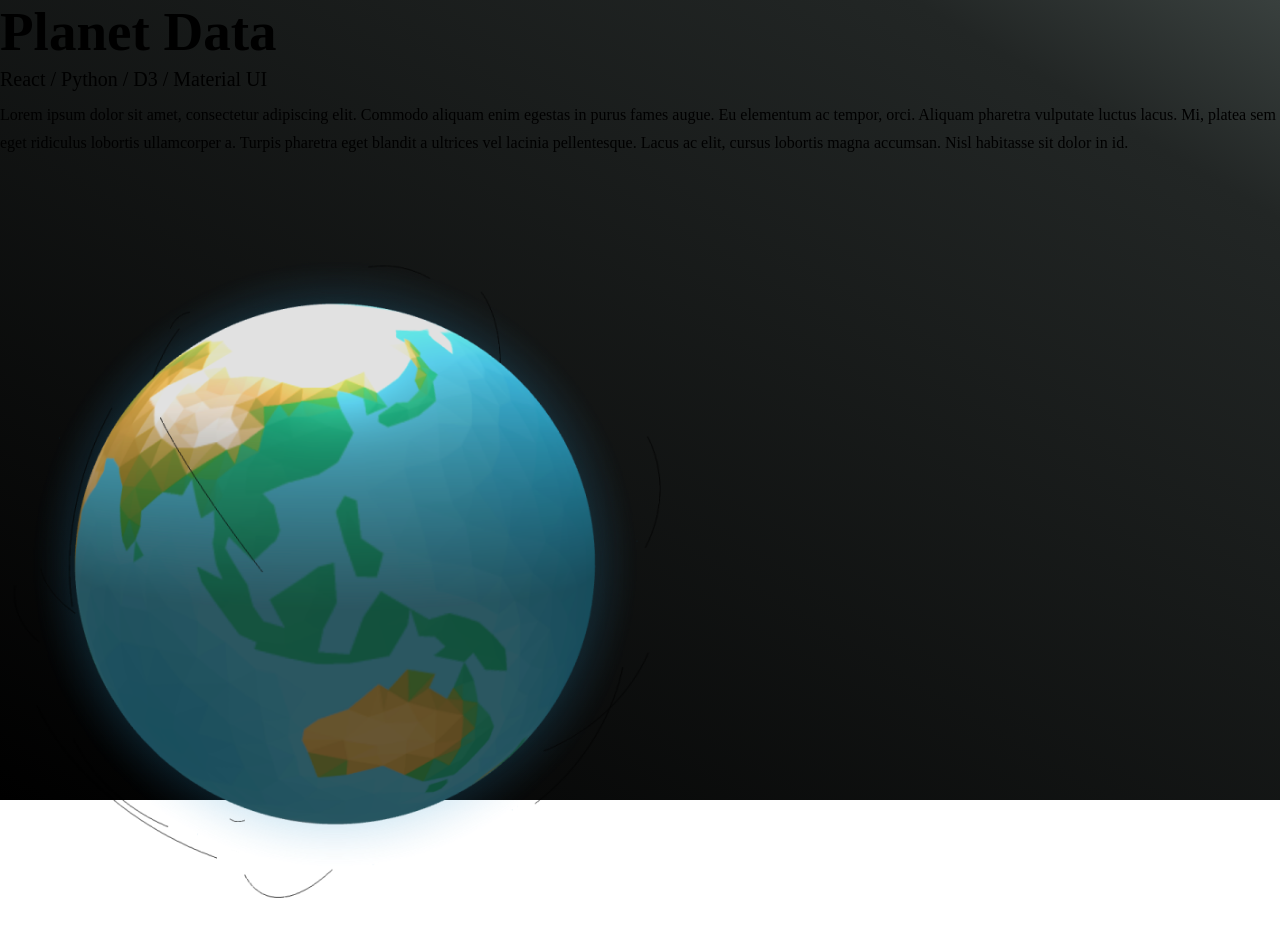
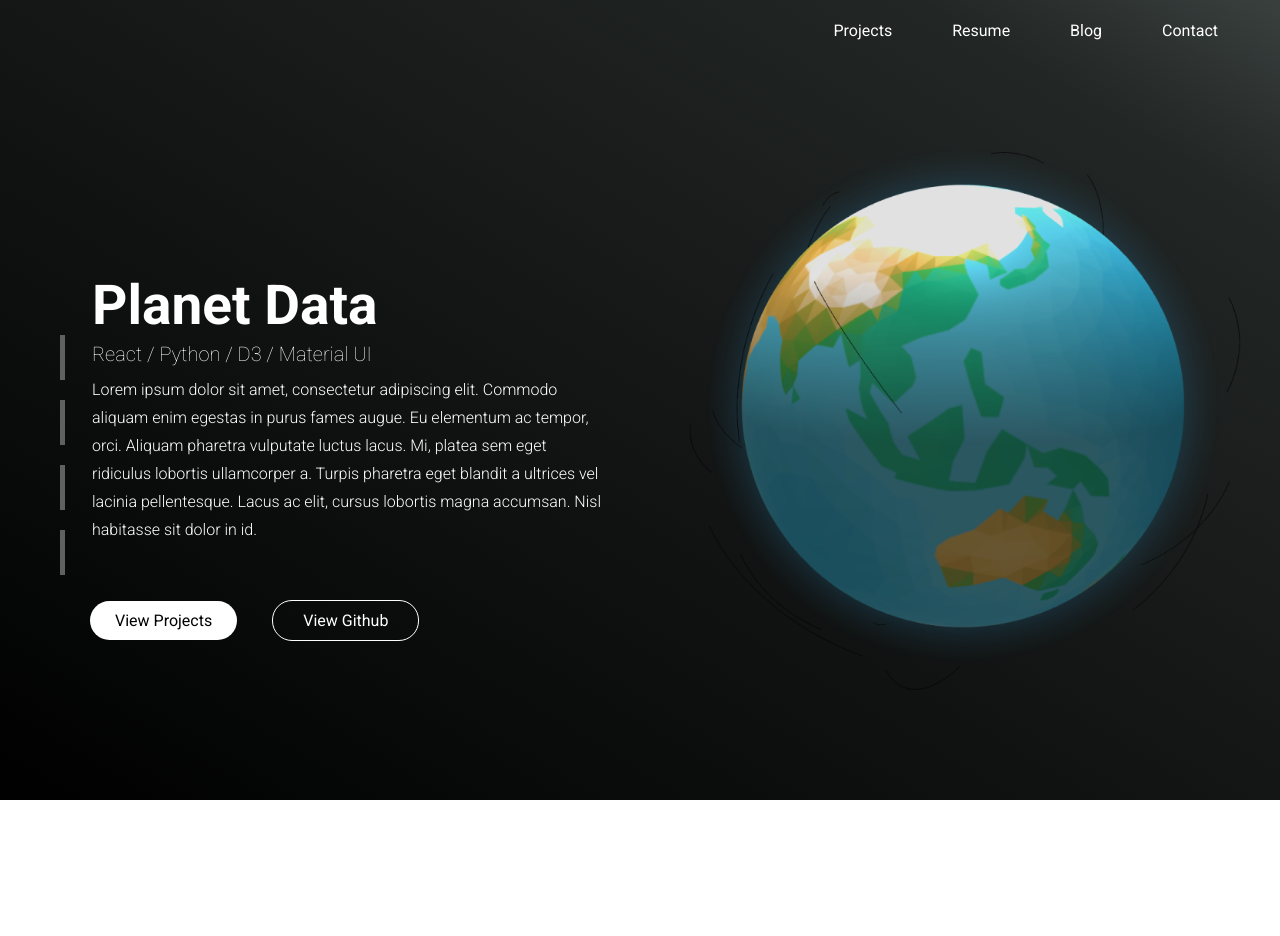
Before and after one commit to Stephenfre/react-portfolio, a React (Create React App) app: page /project/planetdata in a window 1280 px wide. Shown: the top 936 px of the page. After the commit the page ends 800 px from the top, so only its background shows below. Built offline with nearby package versions, Linux system fonts and the light colour scheme.

Commit message:
fully styled project pages

```diff
--- a/package.json
+++ b/package.json
@@ -36,5 +36,9 @@
       "last 1 firefox version",
       "last 1 safari version"
     ]
+  },
+  "devDependencies": {
+    "@iconify/icons-bi": "^1.1.5",
+    "@iconify/react": "^1.1.4"
   }
 }
--- a/src/Components/Home.css
+++ b/src/Components/Home.css
@@ -36,14 +36,28 @@ img {
     width: 670px;
 }
 
+.btn {
+    position: absolute;
+    bottom: 170px;
+    left: 90px;
+    width: 370px;
+}
+
 .btn-links {
-    position: absolute;
     color: black;
     font-family: "Roboto", sans-serif;
     text-decoration: none;
     background: white;
+    padding: 10px 25px;
+    margin-right: 35px;
+    border-radius: 20px;
+}
+
+.btn2-links {
+    color: white;
+    font-family: "Roboto", sans-serif;
+    text-decoration: none;
     padding: 10px 30px;
     border-radius: 20px;
-    bottom: 150px;
-    left: 90px;
+    border: 1px solid white;
 }
--- a/src/Components/Home.js
+++ b/src/Components/Home.js
@@ -1,8 +1,10 @@
 import React from "react";
+import { Link } from "react-router-dom";
+
 import Nav from "./Nav";
+import "./Home.css";
 import DeskSetup from "../Svg/desk-setup.png";
-import "./Home.css";
-import { Link } from "react-router-dom";
+
 export default function PlanetData() {
     return (
         <div className="container">
@@ -21,9 +23,14 @@ export default function PlanetData() {
                 <div className="about-me-img">
                     <img src={DeskSetup} alt="desk" />
                 </div>
-                <Link to="/project/planetdata" className="btn-links">
-                    View Projects
-                </Link>
+                <div className="btn">
+                    <Link to="/project/planetdata" className="btn-links">
+                        View Projects
+                    </Link>
+                    <a href="https://github.com/Stephenfre" className="btn2-links">
+                        View Github
+                    </a>
+                </div>
             </div>
         </div>
     );
--- a/src/Components/Nav.css
+++ b/src/Components/Nav.css
@@ -1,6 +1,9 @@
 .nav {
     width: 100%;
     height: 60px;
+    display: flex;
+    justify-content: center;
+    align-items: center;
 }
 
 ul {
--- a/src/Components/Nav.js
+++ b/src/Components/Nav.js
@@ -1,10 +1,19 @@
 import React from "react";
 import { Link } from "react-router-dom";
+import { Icon, InlineIcon } from "@iconify/react";
+import houseDoorFill from "@iconify/icons-bi/house-door-fill";
+
 import "./Nav.css";
 
 export default function Navigation() {
     return (
         <div className="nav">
+            <Link to="/">
+                <Icon
+                    icon={houseDoorFill}
+                    style={{ color: "#fff", width: "5rem", height: "2rem", marginTop: "20px" }}
+                />
+            </Link>
             <ul>
                 <Link to="/project/planetdata" className="Link">
                     <li>Projects</li>
--- a/src/Components/Projects/GrailHouse.js
+++ b/src/Components/Projects/GrailHouse.js
@@ -1,20 +1,52 @@
 import React from "react";
+import { Link } from "react-router-dom";
+
+import Nav from "../Nav";
+import "./Project.css";
+import Earth from "../../Svg/3d-earth.png";
 
 export default function GrailHouse() {
     return (
-        <div>
-            <div className="project-info">
-                <h1>Planet Data</h1>
-                <h5>React / Python / D3 / Material UI</h5>
-                <p>
-                    Lorem ipsum dolor sit amet, consectetur adipiscing elit. Commodo aliquam enim egestas in purus fames
-                    augue. Eu elementum ac tempor, orci. Aliquam pharetra vulputate luctus lacus. Mi, platea sem eget
-                    ridiculus lobortis ullamcorper a. Turpis pharetra eget blandit a ultrices vel lacinia pellentesque.
-                    Lacus ac elit, cursus lobortis magna accumsan. Nisl habitasse sit dolor in id.{" "}
-                </p>
-            </div>
-            <div className="project-img">
-                <img src="" alt="desk" />
+        <div className="container">
+            <Nav />
+            <div className="content">
+                <div className="project-links-list">
+                    <ul className="project-ul">
+                        <Link to="/project/planetdata" className="project-links">
+                            <li></li>
+                        </Link>
+                        <Link to="/project/grailhouse" className="project-links">
+                            <li></li>
+                        </Link>
+                        <Link className="project-links">
+                            <li></li>
+                        </Link>
+                        <Link className="project-links">
+                            <li></li>
+                        </Link>
+                    </ul>
+                </div>
+                <div className="project-info">
+                    <h1>Grail House </h1>
+                    <h5>React / Redux / Node JS / Css</h5>
+                    <p>
+                        Lorem ipsum dolor sit amet, consectetur adipiscing elit. Commodo aliquam enim egestas in purus
+                        fames augue. Eu elementum ac tempor, orci. Aliquam pharetra vulputate luctus lacus. Mi, platea
+                        sem eget ridiculus lobortis ullamcorper a. Turpis pharetra eget blandit a ultrices vel lacinia
+                        pellentesque. Lacus ac elit, cursus lobortis magna accumsan. Nisl habitasse sit dolor in id.{" "}
+                    </p>
+                </div>
+                <div className="project-img">
+                    <img src={Earth} alt="desk" />
+                </div>
+                <div className="btn">
+                    <a href="https://grailhouse.app" className="btn-links-project">
+                        View Projects
+                    </a>
+                    <a href="https://github.com/grailhouse" className="btn2-links-project">
+                        View Github
+                    </a>
+                </div>
             </div>
         </div>
     );
--- a/src/Components/Projects/PlanetData.js
+++ b/src/Components/Projects/PlanetData.js
@@ -1,22 +1,53 @@
 import React from "react";
+import { Link } from "react-router-dom";
+
+import Nav from "../Nav";
+import "./Project.css";
 import Earth from "../../Svg/3d-earth.png";
 
 export default function PlanetData() {
     return (
-        <div>
+        <div className="container">
+            <Nav />
+            <div className="content">
+                <div className="project-links-list">
+                    <ul className="project-ul">
+                        <Link to="/project/planetdata" className="project-links">
+                            <li></li>
+                        </Link>
+                        <Link to="/project/grailhouse" className="project-links">
+                            <li></li>
+                        </Link>
+                        <Link className="project-links">
+                            <li></li>
+                        </Link>
+                        <Link className="project-links">
+                            <li></li>
+                        </Link>
+                    </ul>
+                </div>
                 <div className="project-info">
                     <h1>Planet Data</h1>
                     <h5>React / Python / D3 / Material UI</h5>
                     <p>
-                    Lorem ipsum dolor sit amet, consectetur adipiscing elit. Commodo aliquam enim egestas in purus fames
-                    augue. Eu elementum ac tempor, orci. Aliquam pharetra vulputate luctus lacus. Mi, platea sem eget
-                    ridiculus lobortis ullamcorper a. Turpis pharetra eget blandit a ultrices vel lacinia pellentesque.
-                    Lacus ac elit, cursus lobortis magna accumsan. Nisl habitasse sit dolor in id.{" "}
+                        Lorem ipsum dolor sit amet, consectetur adipiscing elit. Commodo aliquam enim egestas in purus
+                        fames augue. Eu elementum ac tempor, orci. Aliquam pharetra vulputate luctus lacus. Mi, platea
+                        sem eget ridiculus lobortis ullamcorper a. Turpis pharetra eget blandit a ultrices vel lacinia
+                        pellentesque. Lacus ac elit, cursus lobortis magna accumsan. Nisl habitasse sit dolor in id.{" "}
                     </p>
                 </div>
                 <div className="project-img">
                     <img src={Earth} alt="desk" />
                 </div>
+                <div className="btn">
+                    <a href="https://planetdata.vision/" className="btn-links-project">
+                        View Projects
+                    </a>
+                    <a href="https://github.com/Stephenfre/earth-dashboard-fe" className="btn2-links-project">
+                        View Github
+                    </a>
+                </div>
+            </div>
         </div>
     );
 }
--- a/src/Components/Projects/Project.css
+++ b/src/Components/Projects/Project.css
@@ -0,0 +1,86 @@
+.content {
+    display: flex;
+    align-items: center;
+}
+
+.project-links-list {
+    height: 240px;
+    width: 5px;
+    position: absolute;
+    left: 60px;
+    bottom: 225px;
+}
+
+.project-ul {
+    height: 100%;
+    width: 100%;
+    display: flex;
+    flex-direction: column;
+    justify-content: space-between;
+    list-style: none;
+}
+
+.project-links {
+    height: 45px;
+    background: #606060;
+    width: 100%;
+}
+
+.project-info {
+    color: white;
+    font-family: "Roboto", sans-serif;
+    width: 45%;
+    margin-left: 60px;
+}
+
+h1 {
+    font-size: 55px;
+    font-weight: 700;
+}
+
+h5 {
+    font-size: 20px;
+    font-weight: 100;
+    padding: 5px 0;
+}
+
+p {
+    font-size: 16px;
+    padding-top: 5px;
+    line-height: 28px;
+    font-weight: 300;
+}
+
+.project-img {
+    margin-left: 75px;
+}
+
+.project-img img {
+    width: 570px;
+}
+
+.btn {
+    position: absolute;
+    bottom: 170px;
+    left: 90px;
+    width: 370px;
+}
+
+.btn-links-project {
+    color: black;
+    font-family: "Roboto", sans-serif;
+    text-decoration: none;
+    background: white;
+    padding: 10px 25px;
+    margin-right: 35px;
+    border-radius: 20px;
+}
+
+.btn2-links-project {
+    color: white;
+    font-family: "Roboto", sans-serif;
+    text-decoration: none;
+    padding: 10px 30px;
+    border-radius: 20px;
+    border: 1px solid white;
+}
```
Also changed, not shown: 2 other files (tests, documents, lock files or other folders). Lines whose indentation alone changed are shown as unchanged.
